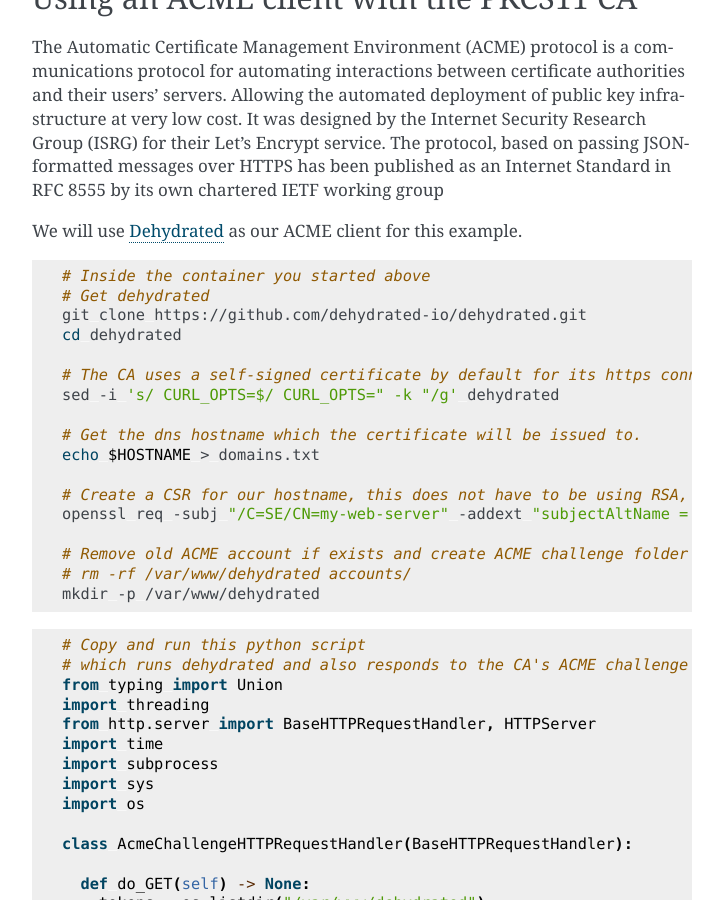
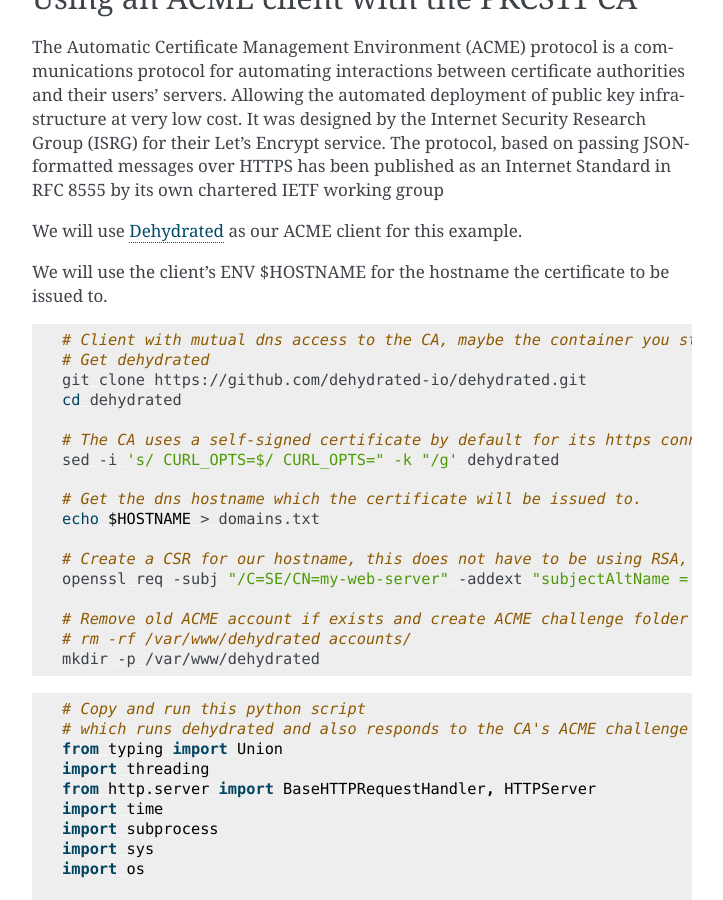
Before and after one commit to SUNET/pkcs11_ca, a Sphinx documentation site: the page built from docs/source/usage.rst, in a window 1280 px wide and 900 px high, scrolled down 1243 px. Shown: the whole window, without its empty margins (388-1111 px from the left). Built offline with Sphinx 7.4.7, drawn with Linux system fonts in a browser that asks for light colours.

Commit message:
more docs

```diff
--- a/docs/source/usage.rst
+++ b/docs/source/usage.rst
@@ -67,9 +67,11 @@ The protocol, based on passing JSON-formatted messages over HTTPS has been publi
 
 We will use `Dehydrated <https://github.com/dehydrated-io/dehydrated>`_ as our ACME client for this example.
 
+We will use the client's ENV $HOSTNAME for the hostname the certificate to be issued to.
+
 .. code-block:: bash
 
-   # Inside the container you started above
+   # Client with mutual dns access to the CA, maybe the container you started above
    # Get dehydrated
    git clone https://github.com/dehydrated-io/dehydrated.git
    cd dehydrated
```
